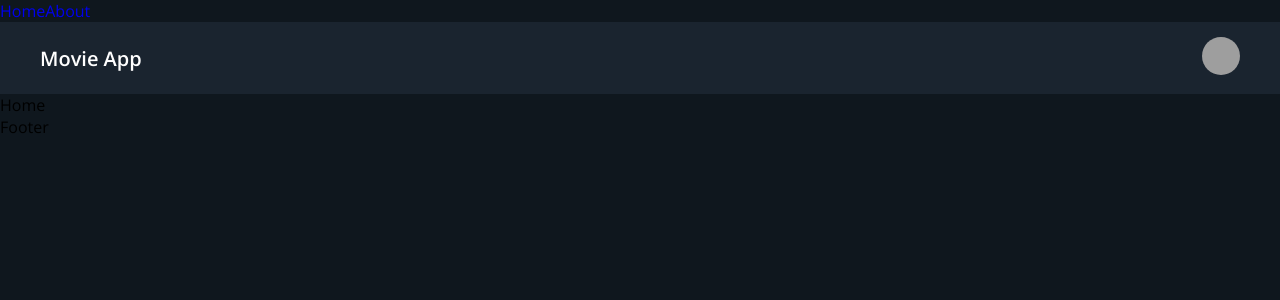
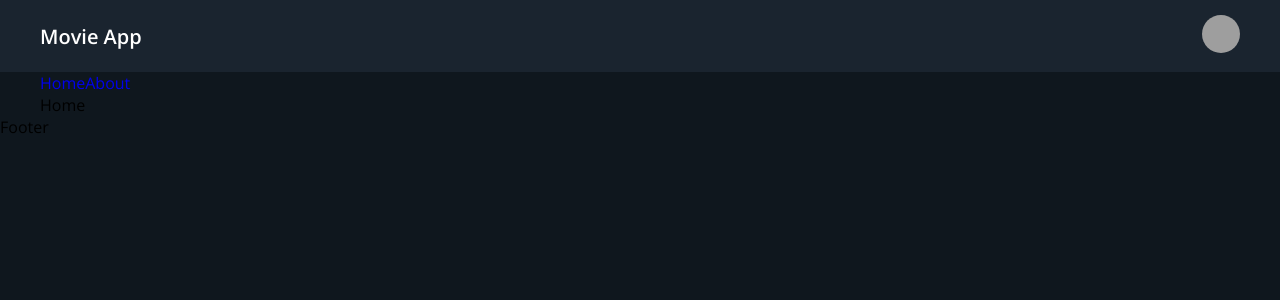
Before and after one commit to Reda-El-Masdouri/Movie_App, a React app: page / in a window 1280 px wide. Shown: the top 300 px of the page. Built offline with nearby package versions, Linux system fonts and the light colour scheme; grey boxes are pictures that could not be loaded.

Commit message:
style: RootLayout

```diff
--- a/src/components/RootLayout/RootLayout.scss
+++ b/src/components/RootLayout/RootLayout.scss
@@ -0,0 +1,3 @@
+.container {
+    margin: 0px 40px;
+  }
--- a/src/components/RootLayout/RootLayout.tsx
+++ b/src/components/RootLayout/RootLayout.tsx
@@ -2,19 +2,23 @@ import React from 'react'
 import { NavLink, Outlet } from 'react-router-dom'
 import Header from '../Header/Header'
 import Footer from '../Footer/Footer'
+import './RootLayout.scss'
+
 export default function RootLayout() {
   return (
     <div>
+      <Header />
+      <div className="container">
         <header>
           <nav>
             <NavLink to="/">Home</NavLink>
             <NavLink to="/about">About</NavLink>
           </nav>
         </header>
-      <Header />
         <main>
           <Outlet />
         </main>
+      </div>
       <Footer />
     </div>
   )
```
Lines whose indentation alone changed are shown as unchanged.
